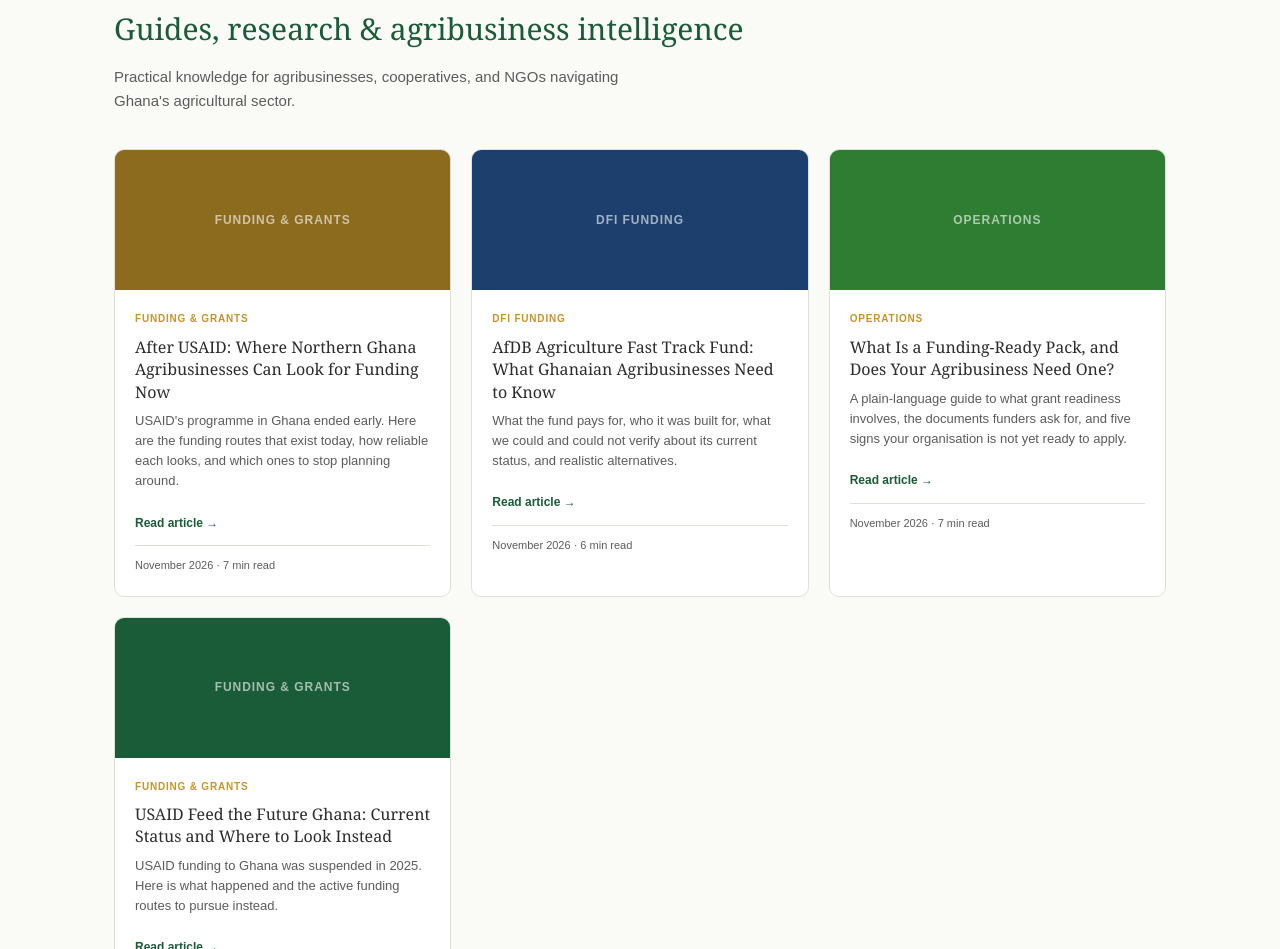
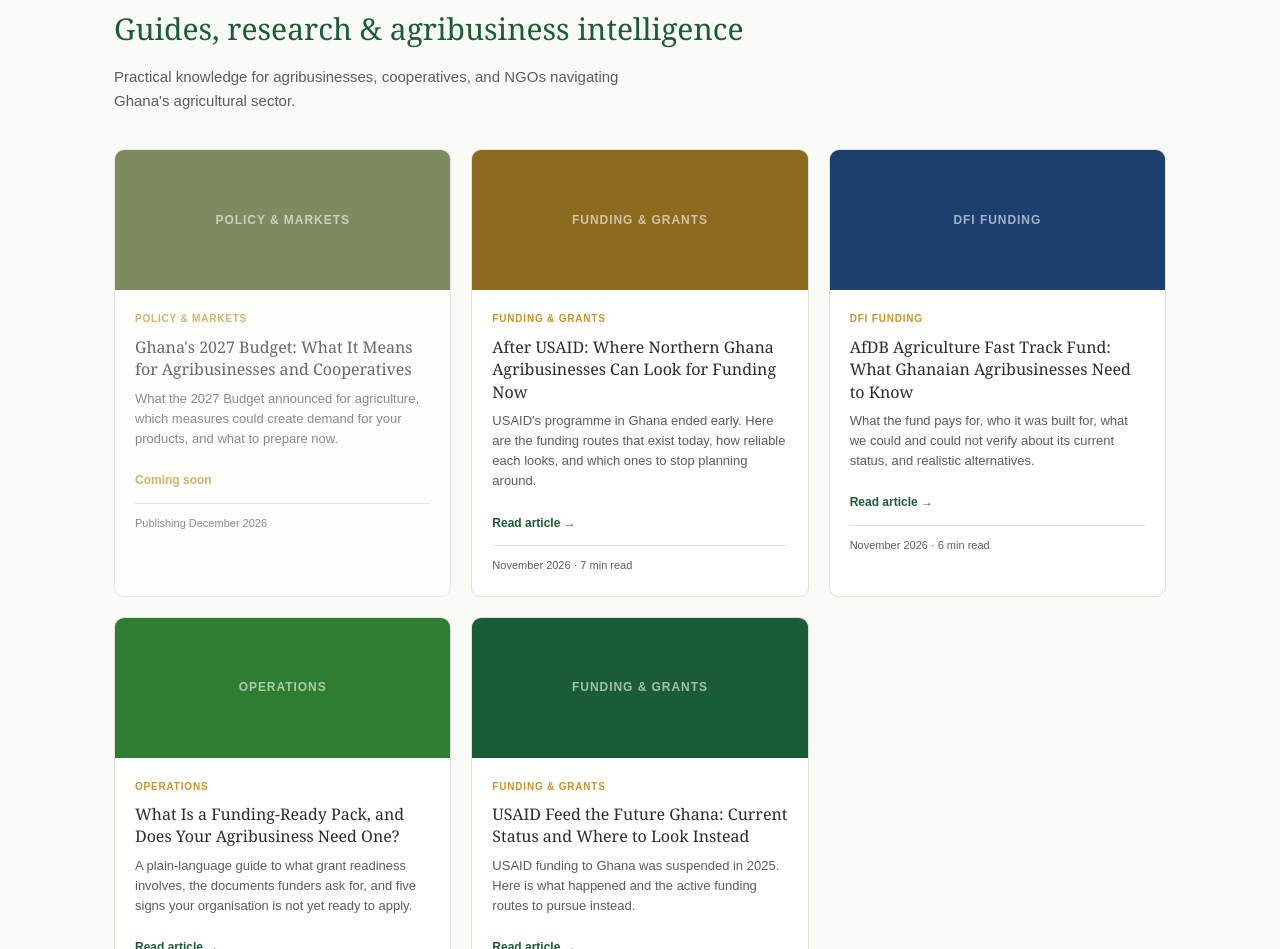
Before and after one commit to SUleAbdulRahman/agrivalueadvisoryconsult, a plain HTML site: page insights/afdb-agriculture-fast-track-fund-ghana/index.html in a window 1280 px wide. Shown: the part 5288-6237 px from the top of the page. Drawn offline with Linux system fonts and the light colour scheme.

Commit message:
Add 'Coming soon' teaser for the December 2026 insights article
Adds a faded, non-linked teaser card to the insights hub and the bottom cards of each article. The article page itself is not published and is not in the sitemap.

Co-Authored-By: Claude Sonnet 5.5 <noreply@anthropic.com>

```diff
--- a/insights/afdb-agriculture-fast-track-fund-ghana/index.html
+++ b/insights/afdb-agriculture-fast-track-fund-ghana/index.html
@@ -158,6 +158,7 @@
   <h2 class="section-title">Guides, research &amp; agribusiness intelligence</h2>
   <p class="section-sub">Practical knowledge for agribusinesses, cooperatives, and NGOs navigating Ghana's agricultural sector.</p>
   <div class="insights-grid">
+    <div class="insight-card" style="opacity:.7"><div class="insight-img" style="background:#4A5D23"><span>Policy &amp; Markets</span></div><div class="insight-body"><div class="insight-tag">Policy &amp; Markets</div><div class="insight-title">Ghana's 2027 Budget: What It Means for Agribusinesses and Cooperatives</div><div class="insight-excerpt">What the 2027 Budget announced for agriculture, which measures could create demand for your products, and what to prepare now.</div><span style="font-family:'Arial',sans-serif;font-size:12px;color:#C8942A;font-weight:600">Coming soon</span><div class="insight-meta">Publishing December 2026</div></div></div>
     <div class="insight-card"><div class="insight-img" style="background:#8C6A1E"><span>Funding &amp; Grants</span></div><div class="insight-body"><div class="insight-tag">Funding &amp; Grants</div><div class="insight-title">After USAID: Where Northern Ghana Agribusinesses Can Look for Funding Now</div><div class="insight-excerpt">USAID's programme in Ghana ended early. Here are the funding routes that exist today, how reliable each looks, and which ones to stop planning around.</div><a class="insight-link" href="/insights/after-usaid-funding-northern-ghana/">Read article →</a><div class="insight-meta">November 2026 · 7 min read</div></div></div>
     <div class="insight-card"><div class="insight-img" style="background:#1C3F6E"><span>DFI Funding</span></div><div class="insight-body"><div class="insight-tag">DFI Funding</div><div class="insight-title">AfDB Agriculture Fast Track Fund: What Ghanaian Agribusinesses Need to Know</div><div class="insight-excerpt">What the fund pays for, who it was built for, what we could and could not verify about its current status, and realistic alternatives.</div><a class="insight-link" href="/insights/afdb-agriculture-fast-track-fund-ghana/">Read article →</a><div class="insight-meta">November 2026 · 6 min read</div></div></div>
     <div class="insight-card"><div class="insight-img" style="background:#2E7D32"><span>Operations</span></div><div class="insight-body"><div class="insight-tag">Operations</div><div class="insight-title">What Is a Funding-Ready Pack, and Does Your Agribusiness Need One?</div><div class="insight-excerpt">A plain-language guide to what grant readiness involves, the documents funders ask for, and five signs your organisation is not yet ready to apply.</div><a class="insight-link" href="/insights/what-is-a-funding-ready-pack/">Read article →</a><div class="insight-meta">November 2026 · 7 min read</div></div></div>
```
Also changed, not shown: insights/after-usaid-funding-northern-ghana/index.html (+1 -0 lines), insights/index.html (+1 -0 lines), insights/usaid-feed-the-future-ghana-grant-guide/index.html (+1 -0 lines), insights/what-is-a-funding-ready-pack/index.html (+1 -0 lines).
